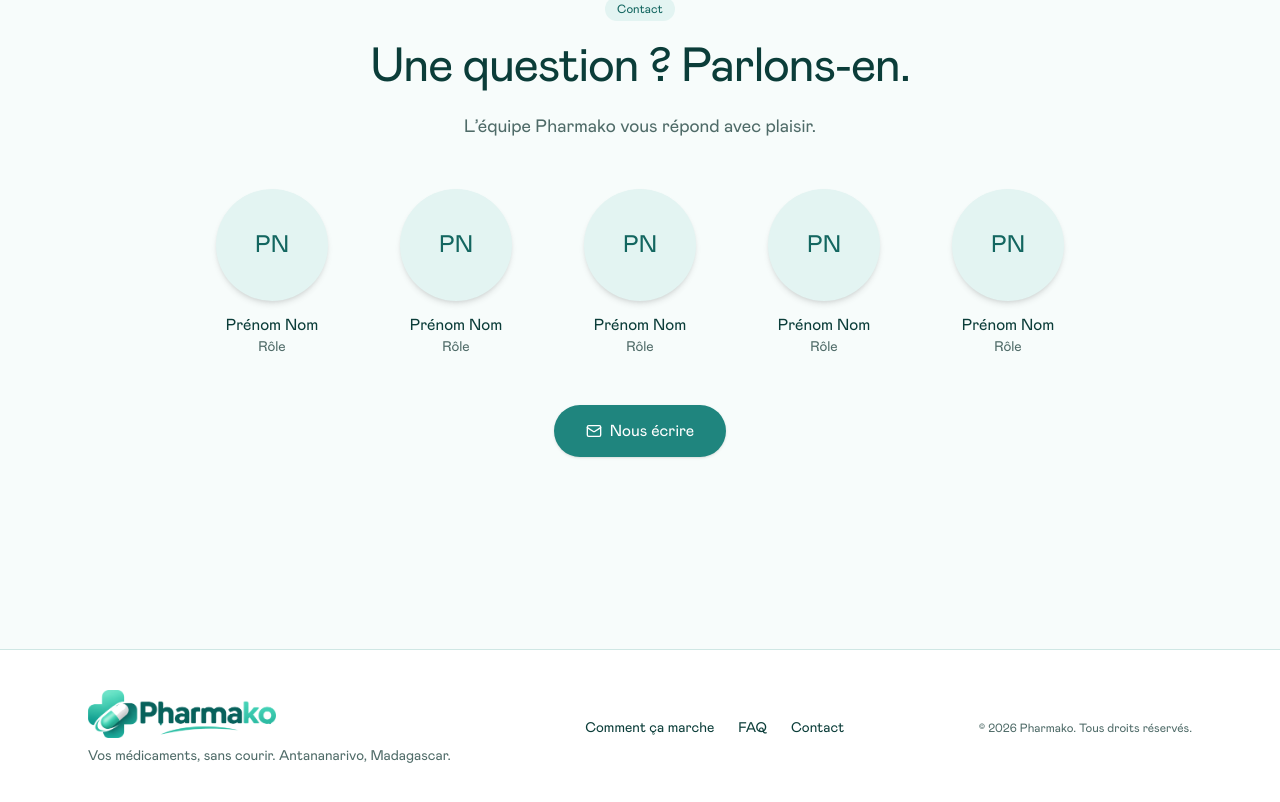
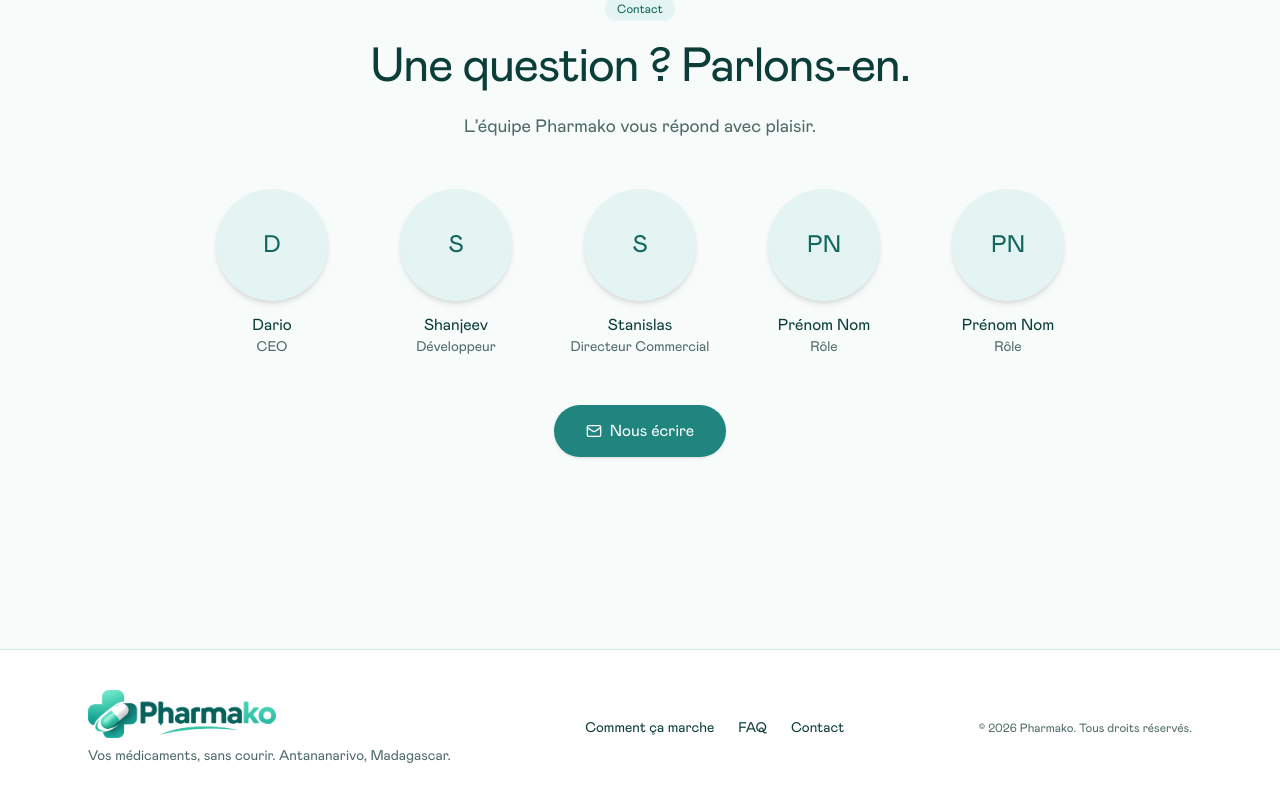
Before and after one commit to Randriantahina/pharmako-landing, a React (Vite) app: page / in a window 1280 px wide. Shown: the part 6903-7705 px from the top of the page. Built offline with nearby package versions, Linux system fonts and the light colour scheme.

Commit message:
feat(contact): add Dario (CEO), Shanjeev (Développeur) and Stanislas (Directeur Commercial)

```diff
--- a/src/features/contact/data.ts
+++ b/src/features/contact/data.ts
@@ -1,10 +1,11 @@
 import type { TeamMember } from './types'
 
-// À remplacer par les vrais membres. Déposer les photos dans public/team/ puis renseigner `photo`.
+// Photos : déposer le fichier dans public/team/ puis renseigner `photo` (ex. photo: 'dario.jpg').
+// Les deux dernières entrées sont des emplacements à remplir.
 export const TEAM: readonly TeamMember[] = [
-  { name: 'Prénom Nom', role: 'Rôle' },
-  { name: 'Prénom Nom', role: 'Rôle' },
-  { name: 'Prénom Nom', role: 'Rôle' },
+  { name: 'Dario', role: 'CEO' },
+  { name: 'Shanjeev', role: 'Développeur' },
+  { name: 'Stanislas', role: 'Directeur Commercial' },
   { name: 'Prénom Nom', role: 'Rôle' },
   { name: 'Prénom Nom', role: 'Rôle' },
 ]
```
